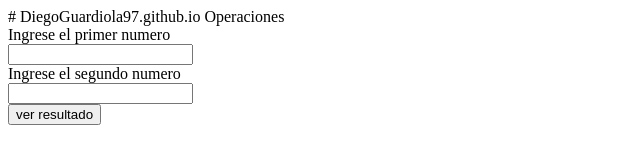
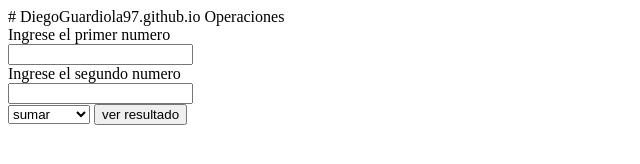
Before and after one commit to DiegoGuardiola97/DiegoGuardiola97.github.io, a plain HTML site: page index.html in a window 1280 px wide. Shown: the whole page, without its empty margins (0-640 px from the left). Drawn offline with Linux system fonts and the light colour scheme.

Commit message:
Update index.html

```diff
--- a/index.html
+++ b/index.html
@@ -12,6 +12,13 @@ Operaciones
 	<label>Ingrese el segundo numero</label><br>
 	<input type="number" name="numero2"><br>
 
+<select name="operacion">
+	<option value="sumar">sumar</option>
+	<option value="restar">restar</option>
+	<option value="multiplicar">multiplicar</option>
+	<option value="dividir">dividir</option>
+</select>
+
 	<button type="submit">ver resultado</button>
 </form>
 
```
